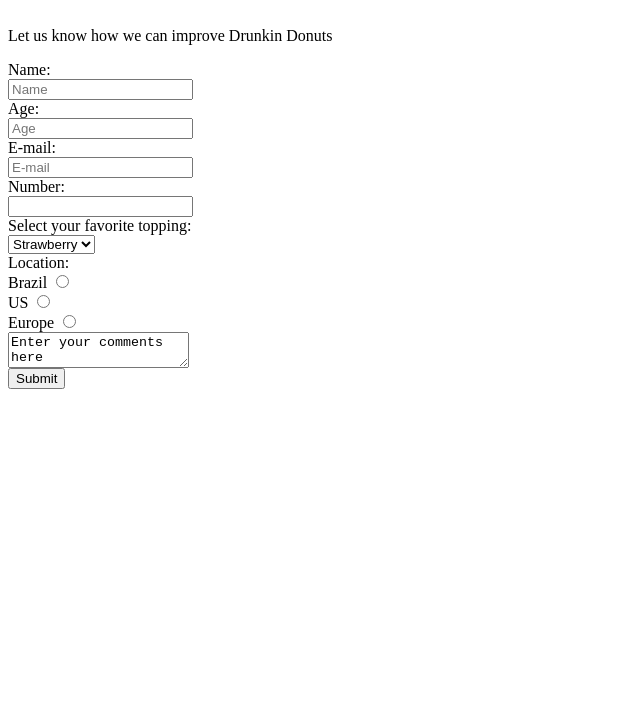
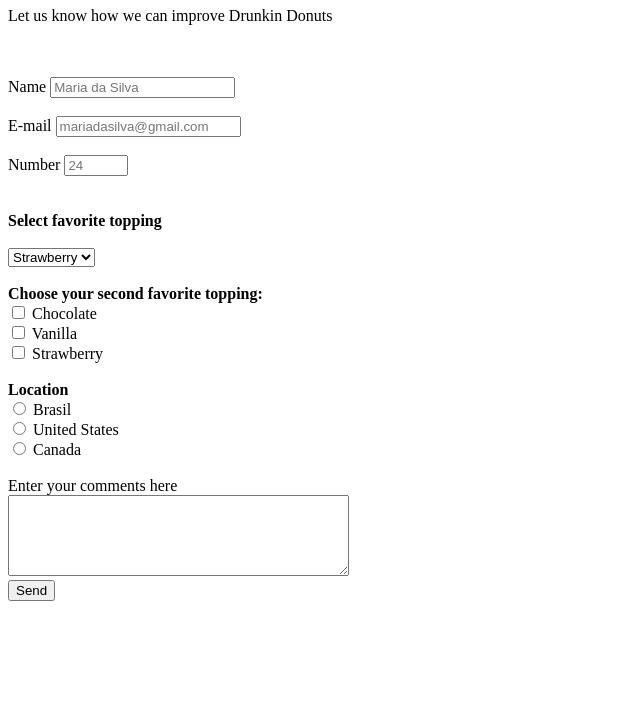
Before and after one commit to mariafernandaluz/Survey-Form, a plain HTML site: page index.html in a window 1280 px wide. Shown: the part 73-800 px from the top of the page, without its empty margins (0-640 px from the left). Drawn offline with Linux system fonts and the light colour scheme.

Commit message:
Update index.html

```diff
--- a/index.html
+++ b/index.html
@@ -1,79 +1,112 @@
-<HTMl>
+<!DOCTYPE html>
+<html>
+
+  <header>
   <h1 id="title">Drunkin Donuts Survey</h1>
+  </header>
+
+  <body>
+   <p id="description">Let us know how we can improve Drunkin Donuts
+   </p>
+
+<br>
 
    <form id="survey-form">
-     <br>
-   <p id="description">Let us know how we can improve Drunkin Donuts</p>
-    <div class= "row-tab">
-    <div class= "label-donut">
-      <label>Name:</label>
-      </div>
-       <div class="input-donut">
-        <input type="text" id="name" placeholder="Name">
-      </div>
-     </div>
-     <div class= "row-tab">
-     <div class= "label-donut">
-      <label>Age:</label>
-      </div>
-        <div class="input-donut">
-        <input type="number" id="number" placeholder="Age">
-      </div>
-     </div>
-       <div class="row-tab">
-         <div class="label-donut">
-      <label> E-mail:</label>
-         </div>
-      <div class="input-donut">
-        <input type="email"
-               id="email" placeholder="E-mail">
-        </div>
-     </div>
-     <div class= "row-tab">
-       <div class="label-donut">
-      <label for="number"> Number:</label>
-       </div>
-      <div class="input-donut">
-        <input type="tel" id="number placeholder="Number" pattern="[0-9]{3}-[0-9]{2}-[0-9]{3}">
- </div>
-                                                                                              </div>                                   <div class= "row-tab">
-        <div class="label-select">
-<label> Select your favorite topping:
-     </div>
-     <div class="select-input">
-       <select>
-         <option value= "strawberry"> Strawberry</option>
-         <option value="chocolate">Chocolate</option>
-         <option value="cream">Cream</option>
+   <div class="input-headings">
+
+<br>
+
+   <label for= "name" id="name-label">Name</label>
+   <input id="name" type="text" name= "name" placeholder="Maria da Silva" required>
+   </input>
+
+  <br>
+  <br>
+
+      <label for="email" id="email-label"> E-mail</label>
+      <input id="email" type="email" name="email" placeholder="mariadasilva@gmail.com" required>
+      </input>
+
+    <br>
+    <br>
+
+      <label  for="number" id="number-label"> Number</label>
+      <input id="number" type="number" name="number" placeholder="24" min="18" max="100" required>
+      </input>
+
+<br>
+<br>
+<br>
+
+<label for="dropdown" id="model" class="form-inputs"> <b> Select favorite topping </b> </label>
+
+  <br>
+  <br>
+
+       <select id="dropdown">
+       <option value= "strawberry"> Strawberry</option>
+
+       <option value="chocolate">Chocolate</option>
+
+       <option value="vanilla">Vanilla</option>
        </select>
-      </div>
-     </div>
- <div class= "row-tab">
- <div class="labels-radio"> Location:
- </div>
- <div class= "input-radio">
-                          <div>
-                          <label> Brazil
-                          <input type="radio" name="location">
-                                                             </label>
-                                                             </div>
-                                                             <div>
-                     <label> US
-                          <input type="radio" name="location">
-                                                             </label>
-                                                             </div>
-          <div>                                            <label> Europe
-                          <input type="radio" name="location">
-                                                             </label>
-                                                             </div>
-                                                             </div>
-                                                             </div>
-          <div class="row-tab">
-                              <textarea>Enter your comments here</textarea>
-                              </div>
-                              <div class="row-tab">
-                              <input class="button" type="submit"
+
+<br>
+<br>
+
+<label for="features"> <b> Choose your second favorite topping: </b> </label>
+
+<br>
+
+<input id="checkbox" type="checkbox" name="second-topping" value="chocolate">
+<label for="checkbox"> Chocolate </label>
+
+<br>
+
+<input id="checkbox" type="checkbox" name="second-topping" value="vanilla">
+<label for="checkbox"> Vanilla </label>
+
+<br>
+
+<input id="checkbox" type="checkbox" name="second-topping" value="strawberry">
+<label for="checkbox"> Strawberry</label>
+
+<br>
+<br>
+
+<label for="location" id="location"> <b> Location </b> </label>
+
+<br>
+
+<input id="location" type="radio" name="location" id="brasil" nome="country" value="brasil">
+</label for="location"> Brasil </label>
+
+<br>
+
+<input id="location" type="radio" name="location" id="us" nome="country" value="us">
+</label for="location"> United States </label>
+
+<br>
+
+<input id="location" type="radio" name="location" id="canada" nome="country" value="canada">
+</label for="location"> Canada </label>
+
+<br>
+<br>
+
+<label id="textarea">Enter your comments here</label>
+
+<br>
+
+<textarea id="textarea" name="instructions" rows="5" cols="40">
+</textarea>
+
+ <br>
+
+<input id="submit" type="submit" value="Send" class="submit-button">
 
 
-
-  </form>
+</div>
+</form>
+</body>
+</html>
```
